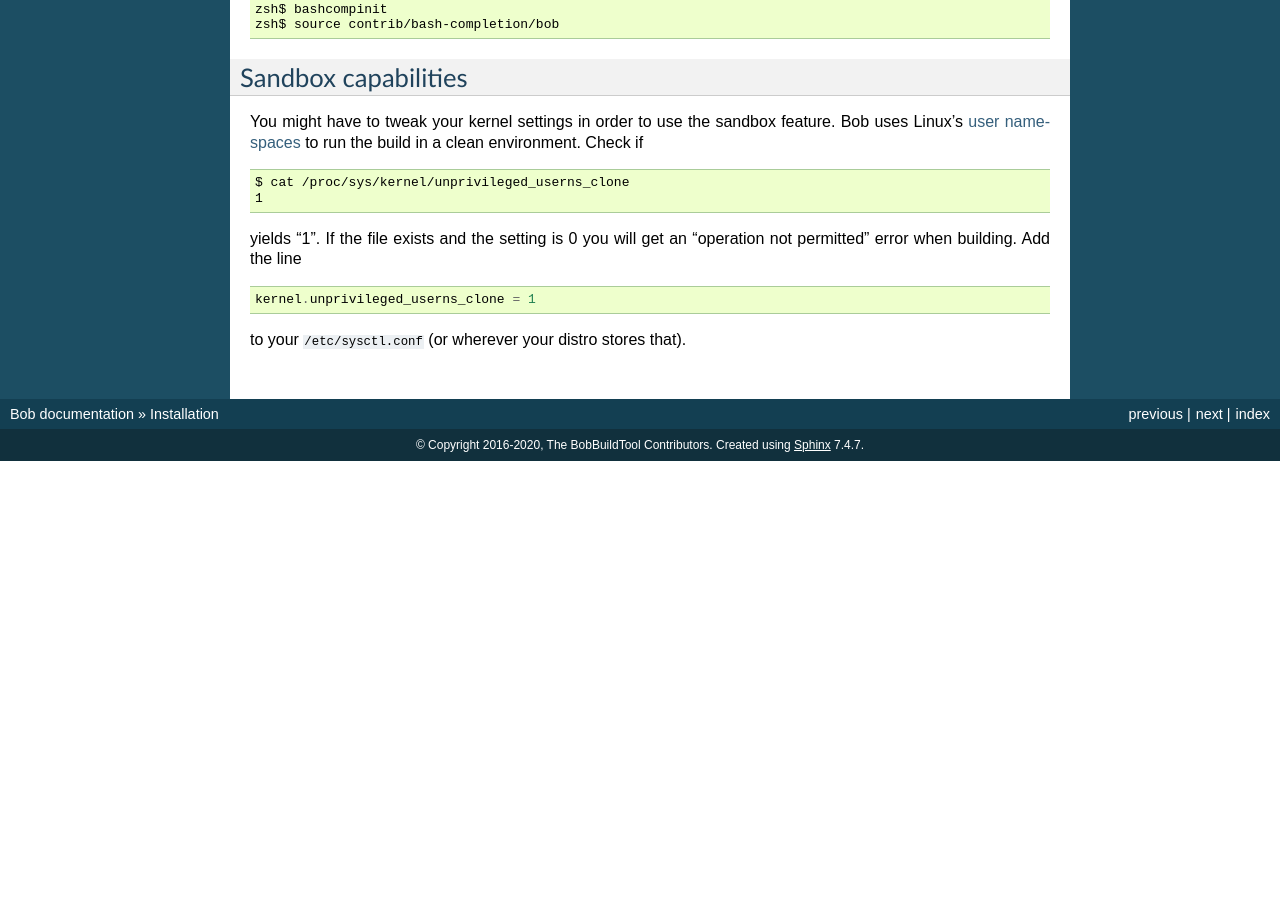
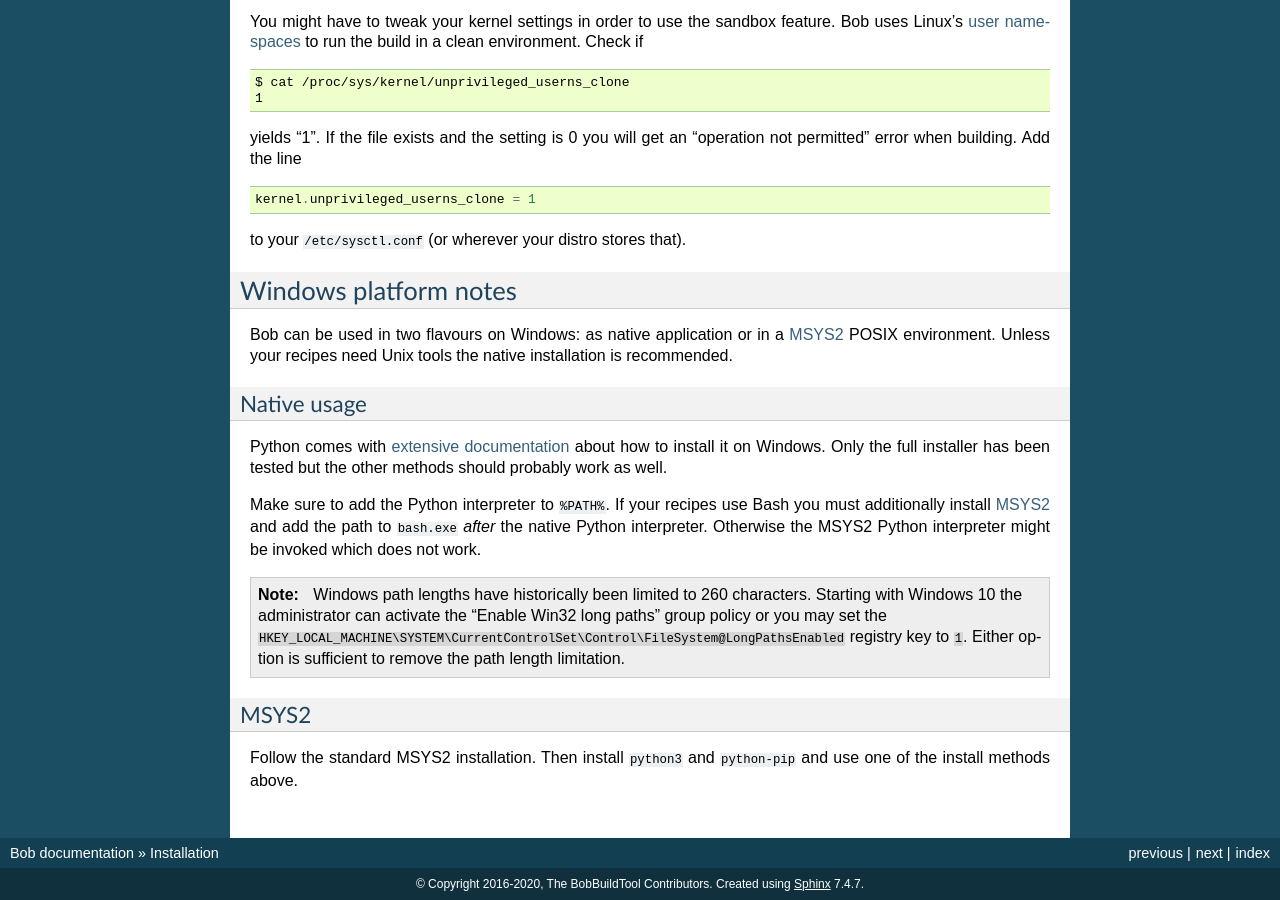
Before and after one commit to BobBuildTool/bob, a Sphinx documentation site: the page built from doc/installation.rst, in a window 1280 px wide and 900 px high, scrolled down 2286 px. Built offline with Sphinx 7.4.7, drawn with Linux system fonts in a browser that asks for light colours; formulas are drawn with MathJax 3; the version number could not be read and is left out; before the commit the page ends 2747 px from its top, so only the background shows below that; some of the changed text lies outside the part shown.

Commit message:
doc: restructure installation chapter
Provide separate chapters for the different platform notes. Add a note
for the Windows MAX_PATH limitation.

Fixes #335.

```diff
--- a/doc/installation.rst
+++ b/doc/installation.rst
@@ -43,18 +43,10 @@ Supported Platforms
 
 * Linux
 * Windows 10
+* `MSYS2`_ (Windows 10)
+* Other POSIX platforms should work but are not actively tested
 
-  Make sure to add the Python interpreter to ``%PATH%``. If your recipes use
-  Bash you must additionally install `MSYS2`_ and add the path to ``bash.exe``
-  *after* the native Python interpreter. Otherwise the MSYS2 Python interpreter
-  might be invoked which does not work.
-
-* `MSYS2`_ (Windows 10)
-
-  Install and run Bob from a MSYS2 shell. Running Bob inside a `MSYS2`_
-  environment is supported but not recommended.
-
-* Other POSIX platforms should work but are not actively tested
+See below for platform specific installation notes.
 
 PyPI release versions
 ---------------------
@@ -114,8 +106,11 @@ To fully run Bob you need the following tools:
 
 The compiler is only required on Linux.
 
+Linux/POSIX platform notes
+==========================
+
 Shell completion
-================
+----------------
 
 Bob comes with a bash completion script. If you installed Bob the completion
 should already be available (given that ``$(DESTDIR)/share/bash-completion/completions``
@@ -132,7 +127,7 @@ following steps::
    zsh$ source contrib/bash-completion/bob
 
 Sandbox capabilities
-====================
+--------------------
 
 You might have to tweak your kernel settings in order to use the sandbox
 feature. Bob uses Linux's `user namespaces`_ to run the build in a clean
@@ -148,6 +143,40 @@ not permitted" error when building. Add the line ::
 
 to your ``/etc/sysctl.conf`` (or wherever your distro stores that).
 
+Windows platform notes
+======================
+
+Bob can be used in two flavours on Windows: as native application or in a
+`MSYS2`_ POSIX environment. Unless your recipes need Unix tools the native
+installation is recommended.
+
+Native usage
+------------
+
+Python comes with
+`extensive documentation <https://docs.python.org/3/using/windows.html>`_
+about how to install it on Windows. Only the full installer has been tested but
+the other methods should probably work as well.
+
+Make sure to add the Python interpreter to ``%PATH%``. If your recipes use Bash
+you must additionally install `MSYS2`_ and add the path to ``bash.exe`` *after*
+the native Python interpreter. Otherwise the MSYS2 Python interpreter might be
+invoked which does not work.
+
+.. note::
+
+   Windows path lengths have historically been limited to 260 characters.
+   Starting with Windows 10 the administrator can activate the "Enable Win32
+   long paths" group policy or you may set the
+   ``HKEY_LOCAL_MACHINE\SYSTEM\CurrentControlSet\Control\FileSystem@LongPathsEnabled``
+   registry key to ``1``. Either option is sufficient to remove the path length
+   limitation.
+
+MSYS2
+-----
+
+Follow the standard MSYS2 installation. Then install ``python3`` and
+``python-pip`` and use one of the install methods above.
 
 .. _PyYAML: http://pyyaml.org/
 .. _schema: https://pypi.org/project/schema/
```
